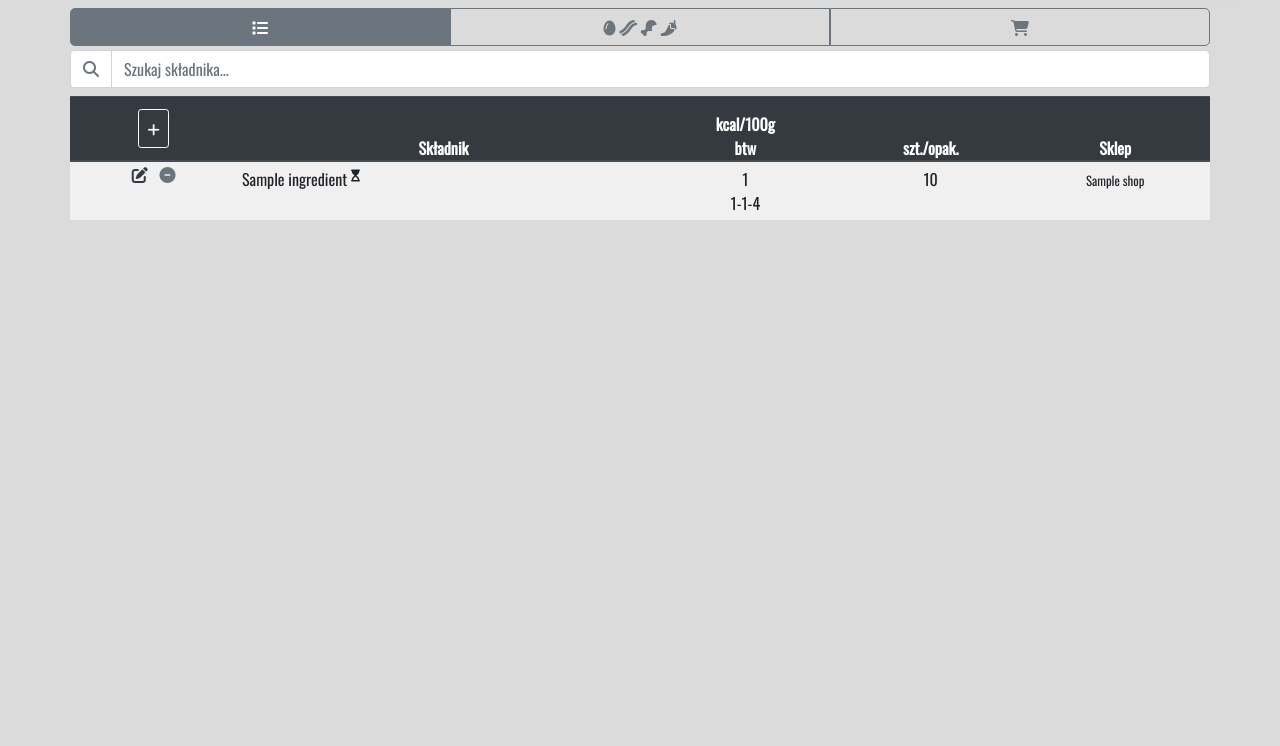
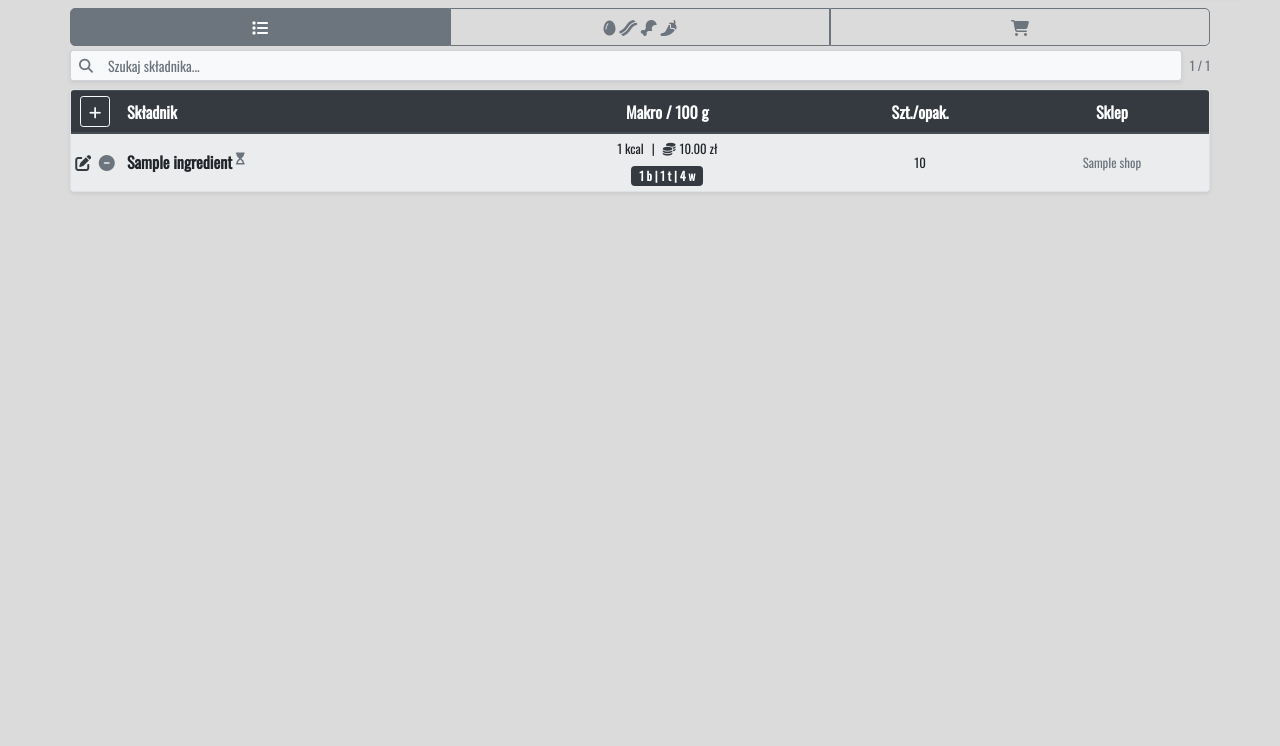
Before and after one commit to piter1316/toDoApp, a Django app: page /ingredientsEdit in a window 1280 px wide. Shown: the part 54-800 px from the top of the page. Run offline with Django 3.2, Linux system fonts and the light colour scheme; a user stored in the database is signed in; tables that the repository leaves empty hold one stand-in row (values such as "Sample post"); a database or web service that is not in the repository returns one stand-in record (values such as "Sample title"); data that the repository does not hold is empty; some libraries are stand-ins or nearby versions.

Commit message:
ingredients_edit new layout

```diff
--- a/meals/templates/meals/ingredients_edit.html
+++ b/meals/templates/meals/ingredients_edit.html
@@ -95,53 +95,70 @@
       </table>
     </div>
     <div class="tab-pane fade service show active" id="macro">
-    <div class="input-group mb-2">
+      <!-- Wyszukiwarka i licznik wyników -->
+      <div class="d-flex align-items-center mb-2">
+        <div class="input-group input-group-sm shadow-sm flex-grow-1">
           <div class="input-group-prepend">
-          <span class="input-group-text bg-white">
-              <i class="fas fa-search text-muted"></i>
-          </span>
+            <span class="input-group-text bg-light border-right-0"><i class="fas fa-search text-muted"></i></span>
           </div>
-      <input type="search"
-             id="ingredientSearch"
-             class="form-control"
-             placeholder="Szukaj składnika..."
-             autocomplete="off">
+          <input type="search" id="ingredientSearch" class="form-control border-left-0 bg-light"
+                 placeholder="Szukaj składnika..." autocomplete="off">
         </div>
-      <div style="overflow-y:scroll; height:80vh;">
-        <table class="table table-light table-striped table-hover table-fixed ">
+        <small id="ingredientSearchCount" class="text-muted text-nowrap ml-2">
+          {{ user_ingredients|length }} / {{ user_ingredients|length }}
+        </small>
+      </div>
+
+      <div class="bg-light border rounded shadow-sm" style="overflow-y:auto; max-height:80vh;">
+        <table class="table table-striped table-hover table-sm mb-0 bg-light">
           <thead class="thead-dark text-center sticky-top">
             <tr>
-            <th class="px-0">
-              <button class="btn btn-sm btn-outline-light p-1 p-md-2" data-toggle="modal" data-target="#addIngredientModal"><i
-                  class="fas fa-plus"></i></button>
+              <th class="align-middle px-1" style="width:48px;">
+                <button class="btn btn-sm btn-outline-light px-2 py-1" data-toggle="modal"
+                        data-target="#addIngredientModal" title="Dodaj składnik">
+                  <i class="fas fa-plus"></i>
+                </button>
               </th>
-            <th class="align-items-center p-0">
-              <span class="">Składnik</span>
-            </th>
-            <th class="p-0">kcal/100g<br>btw</th>
-            <th class="p-0">szt./opak.</th>
-            <th class="p-0">Sklep</th>
+              <th class="align-middle text-left px-2">Składnik</th>
+              <th class="align-middle px-1">Makro / 100 g</th>
+              <th class="align-middle px-1"><span class="d-none d-sm-inline">Szt./opak.</span><span class="d-sm-none">Opak.</span></th>
+              <th class="align-middle px-1 d-table-cell">Sklep</th>
             </tr>
           </thead>
-          <tbody class="table-sm">
+          <tbody>
             {% for ingredient in user_ingredients %}
             <tr class="ingredient-search-row">
-            <td class="p-0 text-center">
-              <a class="fas fa-edit text-dark px-1" href="{% url 'meals:edit_ingredient_index' ingredient.id %}"></a>
-              <a onclick="return confirm('Czy napewno usunąć składnik?')"
-                 href="{% url 'meals:delete_ingr' ingredient.id %}" class="fas fa-minus-circle text-secondary px-1"></a>
+              <td class="align-middle text-center px-1 text-nowrap">
+                <a class="fas fa-edit text-dark mr-1" title="Edytuj"
+                   href="{% url 'meals:edit_ingredient_index' ingredient.id %}"></a>
+                <a onclick="return confirm('Czy na pewno usunąć składnik?')"
+                   href="{% url 'meals:delete_ingr' ingredient.id %}"
+                   class="fas fa-minus-circle text-secondary" title="Usuń"></a>
               </td>
-            <td class="ingredient-search-name">
+              <td class="ingredient-search-name align-middle px-2 font-weight-bold h6">
                 {{ingredient}}{% if ingredient.short_expiry %}
-                <sup class="fas fa-hourglass-start" ></sup>
+                  <sup class="fas fa-hourglass-start text-secondary"></sup>
                 {% endif %}
               </td>
-            <td nowrap="" class="text-center px-0">{{ingredient.calories_per_100_gram}}
-            <br>
-            {{ingredient.protein_per_100_gram}}-{{ingredient.fat_per_100_gram}}-{{ingredient.carbohydrates_per_100_gram}}
+              <td class="align-middle text-center px-1">
+                <div class="d-flex justify-content-center align-items-center flex-nowrap mb-1 text-nowrap small">
+                    <span>{{ingredient.calories_per_100_gram}} kcal</span>
+
+                    {% if ingredient.price_per_100_gram %}
+                        <span class="mx-2">|</span>
+                        <span>
+                            <i class="fas fa-coins text-dark mr-1"></i>{{ingredient.price_per_100_gram}} zł
+                        </span>
+                    {% endif %}
+                </div>
+                <span class="badge badge-dark text-nowrap px-2 py-1">
+                  {{ingredient.protein_per_100_gram}} b |
+                  {{ingredient.fat_per_100_gram}} t |
+                  {{ingredient.carbohydrates_per_100_gram}} w
+              </span>
               </td>
-            <td class="text-center px-0">{{ingredient.weight_per_unit}}</td>
-            <td class="text-center px-0"><small>{{ingredient.shop}}</small></td>
+              <td class="align-middle text-center px-1 small">{{ingredient.weight_per_unit}}</td>
+              <td class="align-middle text-center px-1 small text-muted d-table-cell">{{ingredient.shop}}</td>
             </tr>
             {% endfor %}
           </tbody>
@@ -336,20 +353,20 @@
     });
   });
 
+  // Dynamiczne filtrowanie nazw składników (bez naruszania pozostałych zakładek)
   $('#ingredientSearch').on('input', function () {
     const query = $(this).val().trim().toLocaleLowerCase('pl-PL');
-
+    let visible = 0;
     $('.ingredient-search-row').each(function () {
       const row = $(this);
-        const name = row.find('.ingredient-search-name')
-                        .text().trim().toLocaleLowerCase('pl-PL');
-
+      const name = row.find('.ingredient-search-name').text().trim().toLocaleLowerCase('pl-PL');
       const matches = name.includes(query);
-
+      if (matches) visible++;
       if (matches !== row.is(':visible')) {
         row.stop(true, true)[matches ? 'fadeIn' : 'fadeOut'](120);
       }
     });
+    $('#ingredientSearchCount').text(visible + ' / ' + $('.ingredient-search-row').length);
   });
 </script>
 {% endblock %}
```
Lines whose indentation alone changed are shown as unchanged.
